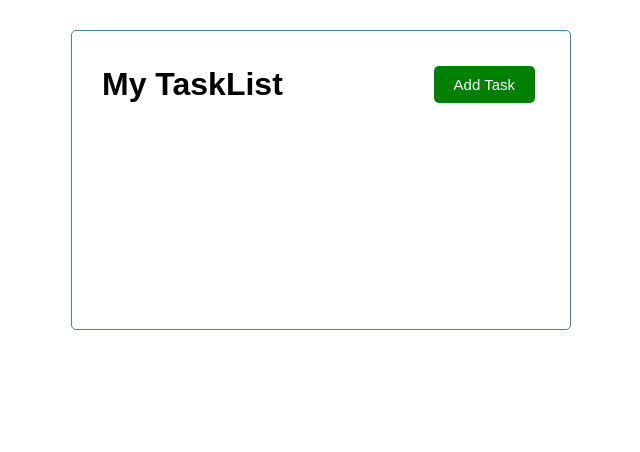
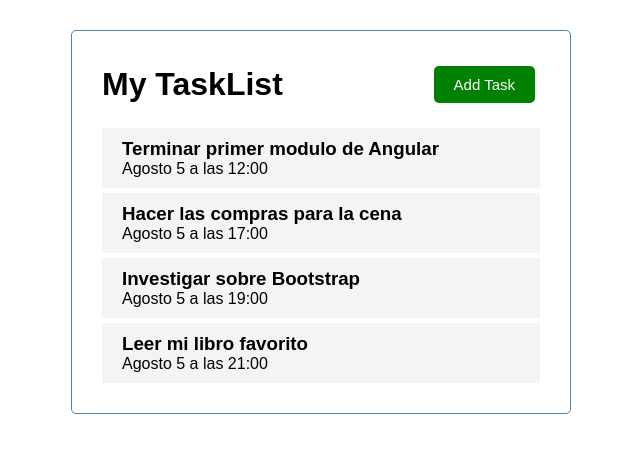
Before and after one commit to SantiagoTonda/Task-List, an Angular app: page / in a window 1280 px wide. Shown: the top 452 px of the page, without its empty margins (319-959 px from the left). Built offline with nearby package versions, Linux system fonts and the light colour scheme.

Commit message:
Se muestra la lista de items con nuevos estilos

```diff
--- a/src/app/app.component.html
+++ b/src/app/app.component.html
@@ -1,3 +1,4 @@
 <div class="container">
   <app-header></app-header>
+  <app-tasks></app-tasks>
 </div>
--- a/src/app/app.module.ts
+++ b/src/app/app.module.ts
@@ -5,12 +5,16 @@
 import { AppComponent } from './app.component';
 import { HeaderComponent } from './components/header/header.component';
 import { ButtonComponent } from './components/button/button.component';
+import { TasksComponent } from './components/tasks/tasks.component';
+import { TasksItemComponent } from './components/tasks-item/tasks-item.component';
 
 @NgModule({
   declarations: [
     AppComponent,
     HeaderComponent,
-    ButtonComponent
+    ButtonComponent,
+    TasksComponent,
+    TasksItemComponent
   ],
   imports: [
     BrowserModule,
--- /dev/null
+++ b/src/app/components/tasks-item/tasks-item.component.css
@@ -0,0 +1,16 @@
+.task {
+    background-color: #f4f4f4;
+    margin-top: 5px;
+    padding: 10px 20px;
+    cursor: pointer;
+}
+
+.task.reminder {
+    border-left: 5px solid green;
+}
+
+.task h3 {
+    display: flex;
+    align-items: center;
+    justify-content: space-between;
+}
--- /dev/null
+++ b/src/app/components/tasks-item/tasks-item.component.html
@@ -0,0 +1,4 @@
+<div class="task">
+    <h3>{{task.text}}</h3>
+    <p>{{task.day}}</p>
+</div>
--- /dev/null
+++ b/src/app/components/tasks-item/tasks-item.component.ts
@@ -0,0 +1,18 @@
+import { Component, OnInit, Input } from '@angular/core';
+import { Task } from "../../Task";
+import { TASKS } from "../../mock-tasks";
+
+@Component({
+  selector: 'app-tasks-item',
+  templateUrl: './tasks-item.component.html',
+  styleUrls: ['./tasks-item.component.css']
+})
+export class TasksItemComponent implements OnInit {
+  @Input() task: Task = TASKS[0];
+
+  constructor() { }
+
+  ngOnInit(): void {
+  }
+
+}
--- /dev/null
+++ b/src/app/components/tasks/tasks.component.html
@@ -0,0 +1,5 @@
+<app-tasks-item
+    *ngFor="let task of tasks"
+    [task] = "task"
+>
+</app-tasks-item>
--- /dev/null
+++ b/src/app/components/tasks/tasks.component.ts
@@ -0,0 +1,18 @@
+import { Component, OnInit } from '@angular/core';
+import { Task } from "../../Task";
+import { TASKS } from "../../mock-tasks";
+
+@Component({
+  selector: 'app-tasks',
+  templateUrl: './tasks.component.html',
+  styleUrls: ['./tasks.component.css']
+})
+export class TasksComponent implements OnInit {
+  tasks: Task[] = TASKS;
+
+  constructor() { }
+
+  ngOnInit(): void {
+  }
+
+}
```
Also changed, not shown: src/app/components/tasks/tasks.component.css (added).
